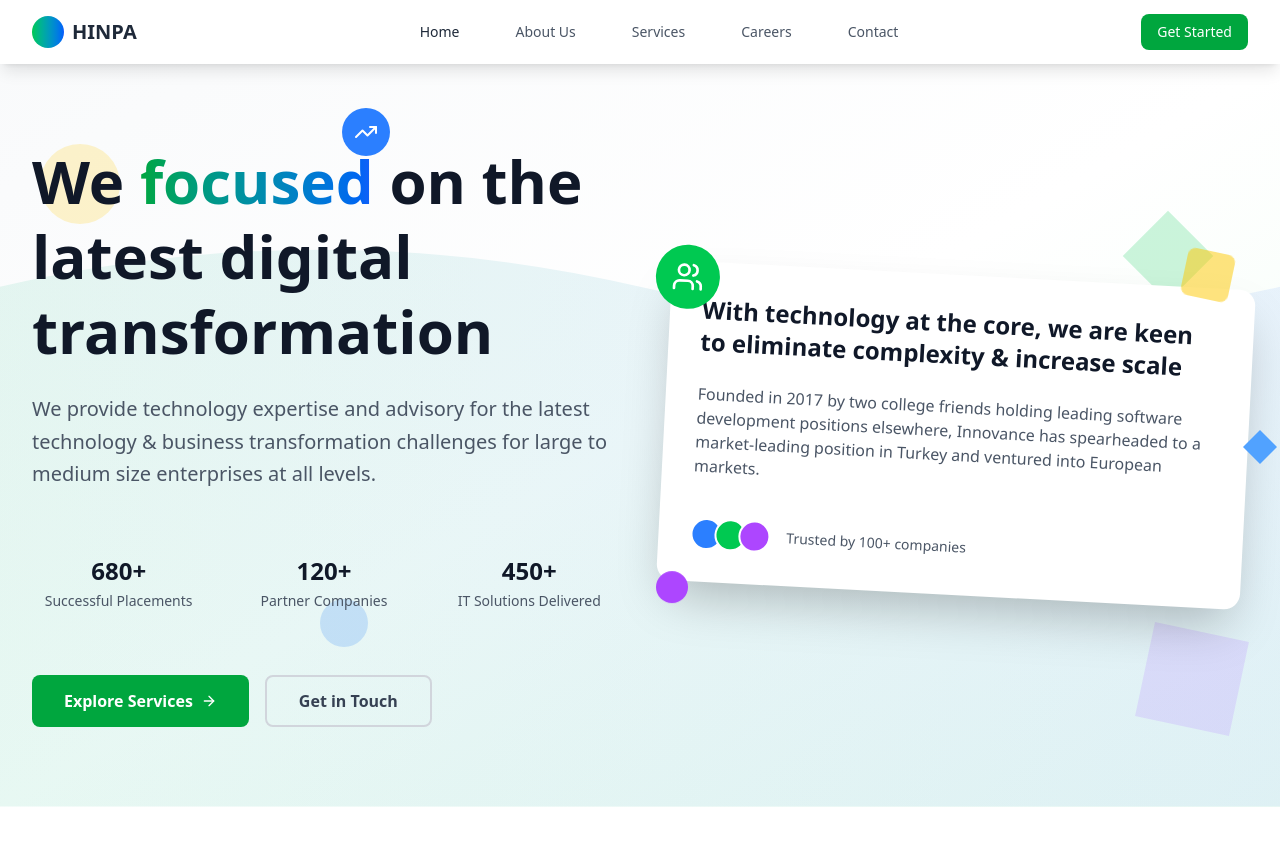
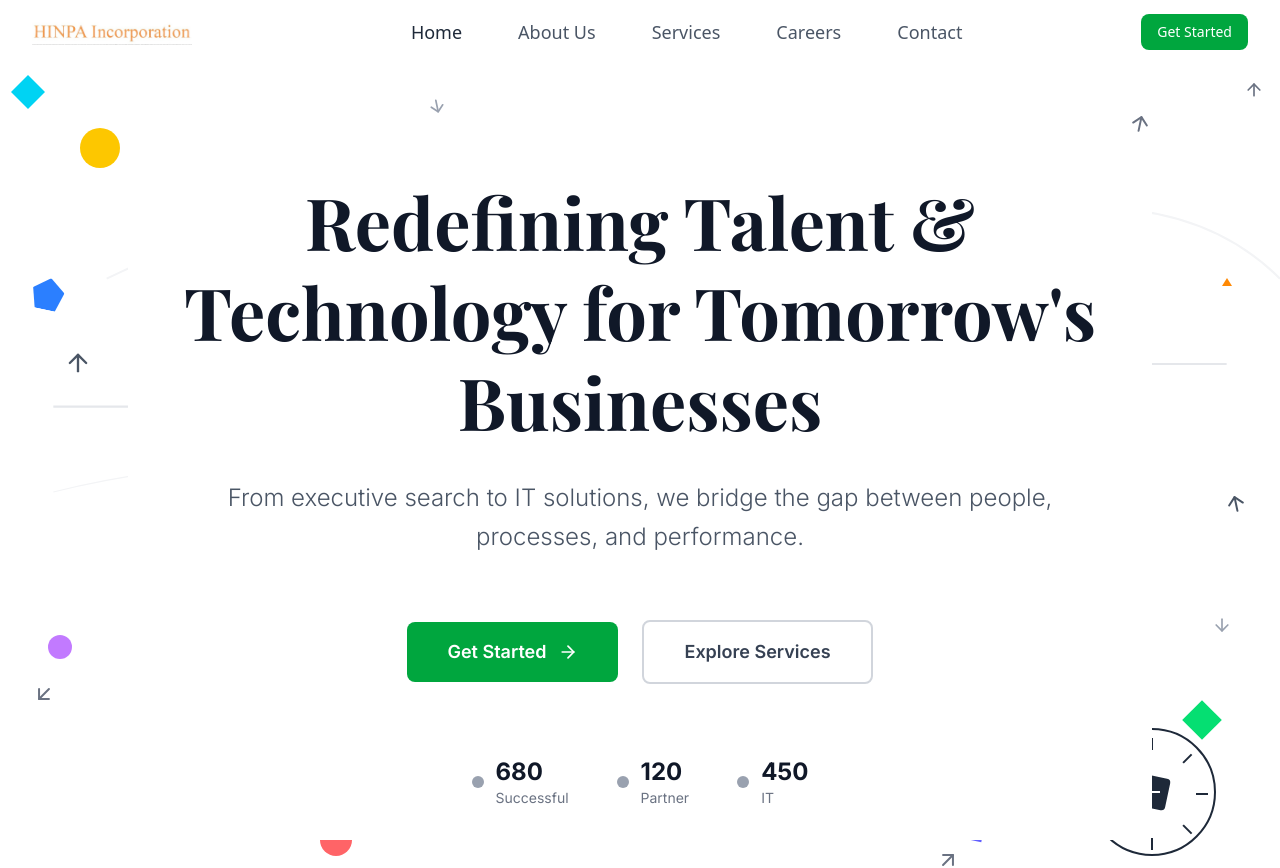
Before and after one commit to Aks-20/Hinpa-Incorporation, a React (Vite) app: page / in a window 1280 px wide. Shown: the top 868 px of the page. Built offline with nearby package versions, Linux system fonts and the light colour scheme.

Commit message:
Add logo image to Header component and update Hero section layout

```diff
--- a/src/components/Header.jsx
+++ b/src/components/Header.jsx
@@ -1,29 +1,35 @@
 import React, { useState } from 'react';
 import { Menu, X } from 'lucide-react';
+import logo from '../assets/WhatsApp Image 2025-09-23 at 4.51.00 PM.jpeg'; // adjust path to your logo file
 
 const Header = () => {
   const [isMenuOpen, setIsMenuOpen] = useState(false);
 
   return (
-    <nav className="bg-white shadow-lg sticky top-0 z-50">
+    <nav className="bg-white sticky top-0 z-50">
       <div className="max-w-7xl mx-auto px-4 sm:px-6 lg:px-8">
         <div className="flex justify-between items-center h-16">
           <div className="flex items-center">
             <div className="flex-shrink-0">
               <div className="flex items-center space-x-2">
-                <div className="w-8 h-8 bg-gradient-to-r from-green-500 to-blue-600 rounded-full"></div>
-                <span className="text-xl font-bold text-gray-800">HINPA</span>
+                {/* replaced gradient div with logo image */}
+                <img
+                  src={logo}
+                  alt="HINPA Logo"
+                  className="w-40 h-20 object-contain"
+                />
+                {/* <span className="text-xl font-bold text-gray-800">HINPA</span> */}
               </div>
             </div>
           </div>
 
           <div className="hidden md:block">
             <div className="ml-10 flex items-baseline space-x-8">
-              <a href="#home" className="text-gray-800 hover:text-green-600 px-3 py-2 text-sm font-medium transition-colors">Home</a>
-              <a href="#about" className="text-gray-600 hover:text-green-600 px-3 py-2 text-sm font-medium transition-colors">About Us</a>
-              <a href="#services" className="text-gray-600 hover:text-green-600 px-3 py-2 text-sm font-medium transition-colors">Services</a>
-              <a href="#careers" className="text-gray-600 hover:text-green-600 px-3 py-2 text-sm font-medium transition-colors">Careers</a>
-              <a href="#contact" className="text-gray-600 hover:text-green-600 px-3 py-2 text-sm font-medium transition-colors">Contact</a>
+              <a href="#home" className="text-gray-800 hover:text-green-600 px-3 py-2 text-lg font-medium transition-colors">Home</a>
+              <a href="#about" className="text-gray-600 hover:text-green-600 px-3 py-2 text-lg font-medium transition-colors">About Us</a>
+              <a href="#services" className="text-gray-600 hover:text-green-600 px-3 py-2 text-lg font-medium transition-colors">Services</a>
+              <a href="#careers" className="text-gray-600 hover:text-green-600 px-3 py-2 text-lg font-medium transition-colors">Careers</a>
+              <a href="#contact" className="text-gray-600 hover:text-green-600 px-3 py-2 text-lg font-medium transition-colors">Contact</a>
             </div>
           </div>
 
--- a/src/components/Hero.jsx
+++ b/src/components/Hero.jsx
@@ -1,115 +1,159 @@
 import React from 'react';
-import { ArrowRight, TrendingUp, Users, Zap } from 'lucide-react';
+import { ArrowRight, TrendingUp, Users, Zap, ArrowUp, ArrowDown } from 'lucide-react';
 
 const HeroSection = () => {
   const stats = [
-    { number: '680+', label: 'Successful Placements' },
-    { number: '120+', label: 'Partner Companies' },
-    { number: '450+', label: 'IT Solutions Delivered' }
+    { number: '680', label: 'Successful Placements' },
+    { number: '120', label: 'Partner Companies' },
+    { number: '450', label: 'IT Solutions Delivered' }
   ];
 
   return (
-    <section id="home" className="relative bg-gradient-to-br from-gray-50 via-white to-green-50 overflow-hidden">
-      {/* Background Elements */}
-      <div className="absolute inset-0">
-        <div className="absolute top-20 left-10 w-20 h-20 bg-yellow-400 rounded-full opacity-20"></div>
-        <div className="absolute top-40 right-20 w-16 h-16 bg-green-500 transform rotate-45 opacity-20"></div>
-        <div className="absolute bottom-40 left-1/4 w-12 h-12 bg-blue-500 rounded-full opacity-20"></div>
-        <div className="absolute bottom-20 right-10 w-24 h-24 bg-purple-400 transform rotate-12 opacity-20"></div>
+    <section id="home" className="relative bg-white overflow-hidden min-h-screen font-sans">
+      {/* Import Google Fonts */}
+      <link href="https://fonts.googleapis.com/css2?family=Inter:wght@300;400;500;600;700;800;900&family=Playfair+Display:wght@400;500;600;700;800;900&display=swap" rel="stylesheet" />
+      {/* Scattered Icons and Arrows - positioned to avoid text */}
+      <div className="absolute inset-0 pointer-events-none overflow-hidden">
+        {/* Top area scattered elements */}
+        <div className="absolute top-16 left-20 w-10 h-10 bg-yellow-400 rounded-full"></div>
+        <ArrowUp className="absolute top-12 right-32 w-6 h-6 text-gray-500 transform rotate-12" />
+        <div className="absolute top-24 right-64 w-6 h-6 bg-green-500 transform rotate-45"></div>
+        <ArrowDown className="absolute top-8 left-1/3 w-5 h-5 text-gray-400 transform -rotate-12" />
 
-        {/* Flowing Lines */}
-        <svg className="absolute inset-0 w-full h-full" viewBox="0 0 1000 1000" preserveAspectRatio="none">
-          <path d="M0,300 Q250,200 500,300 T1000,300 L1000,1000 L0,1000 Z" fill="url(#gradient)" opacity="0.1"/>
-          <defs>
-            <linearGradient id="gradient" x1="0%" y1="0%" x2="100%" y2="0%">
-              <stop offset="0%" stopColor="#10B981"/>
-              <stop offset="100%" stopColor="#3B82F6"/>
-            </linearGradient>
-          </defs>
+        {/* Left side scattered elements */}
+        <div className="absolute top-1/4 left-8 w-8 h-8 bg-blue-500 transform rotate-12" style={{clipPath: 'polygon(50% 0%, 100% 38%, 82% 100%, 18% 100%, 0% 38%)'}}></div>
+        <ArrowUp className="absolute top-1/3 left-16 w-7 h-7 text-gray-600" />
+        <div className="absolute top-2/3 left-12 w-6 h-6 bg-purple-400 rounded-full"></div>
+        <ArrowDown className="absolute bottom-1/4 left-8 w-6 h-6 text-gray-500 transform rotate-45" />
+
+        {/* Right side scattered elements */}
+        <div className="absolute top-1/4 right-12 w-0 h-0 border-l-5 border-r-5 border-b-8 border-l-transparent border-r-transparent border-b-orange-400"></div>
+        <ArrowUp className="absolute top-1/2 right-8 w-6 h-6 text-gray-600 transform -rotate-12" />
+        <div className="absolute top-3/4 right-16 w-7 h-7 bg-green-400 transform rotate-45"></div>
+        <ArrowDown className="absolute bottom-1/3 right-12 w-5 h-5 text-gray-400" />
+
+        {/* Bottom area scattered elements */}
+        <div className="absolute bottom-16 left-1/4 w-8 h-8 bg-red-400 rounded-full"></div>
+        <ArrowUp className="absolute bottom-12 right-1/4 w-6 h-6 text-gray-500 transform rotate-45" />
+        <div className="absolute bottom-20 left-3/4 w-6 h-6 bg-indigo-500 transform rotate-12"></div>
+        <ArrowDown className="absolute bottom-8 left-2/3 w-5 h-5 text-gray-400 transform -rotate-45" />
+
+        {/* Additional scattered elements */}
+        <div className="absolute top-1/6 left-2/3 w-5 h-5 bg-pink-400 transform rotate-45"></div>
+        <ArrowUp className="absolute top-3/4 left-1/5 w-6 h-6 text-gray-500" />
+        <div className="absolute bottom-2/3 right-1/3 w-4 h-4 bg-teal-400 rounded-full"></div>
+        <ArrowDown className="absolute top-2/3 right-2/3 w-5 h-5 text-gray-400 transform rotate-30" />
+
+        {/* Corner elements */}
+        <div className="absolute top-4 left-4 w-6 h-6 bg-cyan-400 transform rotate-45"></div>
+        <ArrowUp className="absolute top-4 right-4 w-5 h-5 text-gray-500" />
+        <div className="absolute bottom-4 left-4 w-5 h-5 bg-amber-400 rounded-full"></div>
+        <ArrowDown className="absolute bottom-4 right-4 w-6 h-6 text-gray-400 transform rotate-12" />
+      </div>
+
+      {/* Flowing curved lines in background only */}
+      <div className="absolute inset-0 pointer-events-none">
+        <svg className="absolute inset-0 w-full h-full" viewBox="0 0 1200 800">
+          {/* Main flowing curve */}
+          <path
+            d="M 100 200 Q 300 100 500 200 T 900 150 Q 1100 100 1200 200"
+            stroke="#f3f4f6"
+            strokeWidth="2"
+            fill="none"
+          />
+
+          {/* Secondary curves */}
+          <path
+            d="M 50 400 Q 250 350 450 400 T 850 380"
+            stroke="#f3f4f6"
+            strokeWidth="1"
+            fill="none"
+          />
+
+          {/* Horizontal connecting lines */}
+          <path
+            d="M 50 320 L 200 320"
+            stroke="#e5e7eb"
+            strokeWidth="2"
+            fill="none"
+          />
+
+          <path
+            d="M 1000 280 L 1150 280"
+            stroke="#e5e7eb"
+            strokeWidth="2"
+            fill="none"
+          />
         </svg>
       </div>
 
       <div className="relative max-w-7xl mx-auto px-4 sm:px-6 lg:px-8 py-20">
-        <div className="grid lg:grid-cols-2 gap-12 items-center">
-          {/* Left Content */}
-          <div className="space-y-8">
-            <div className="space-y-6">
-              <h1 className="text-5xl lg:text-6xl font-bold text-gray-900 leading-tight">
-                We{' '}
-                <span className="relative">
-                  <span className="bg-gradient-to-r from-green-600 to-blue-600 bg-clip-text text-transparent">
-                    focused
-                  </span>
-                  <div className="absolute -top-8 -right-4">
-                    <div className="w-12 h-12 bg-blue-500 rounded-full flex items-center justify-center">
-                      <TrendingUp className="w-6 h-6 text-white" />
-                    </div>
-                  </div>
-                </span>{' '}
-                on the latest digital transformation
+        <div className="flex items-center justify-center min-h-[70vh] relative">
+          {/* Center Content */}
+          <div className="text-center space-y-10 max-w-5xl z-10 bg-white bg-opacity-95 rounded-2xl p-8 backdrop-blur-sm">
+            <div className="space-y-8">
+              <h1 className="text-5xl lg:text-7xl font-bold text-gray-900 leading-tight" style={{fontFamily: 'Playfair Display, serif'}}>
+                Redefining Talent & Technology for Tomorrow's Businesses
               </h1>
 
-              <p className="text-xl text-gray-600 leading-relaxed">
-                We provide technology expertise and advisory for the latest technology & business transformation challenges for large to medium size enterprises at all levels.
+              <p className="text-xl lg:text-2xl text-gray-600 leading-relaxed max-w-4xl mx-auto font-light" style={{fontFamily: 'Inter, sans-serif'}}>
+                From executive search to IT solutions, we bridge the gap between people, processes, and performance.
               </p>
             </div>
 
-            {/* Stats */}
-            <div className="grid grid-cols-3 gap-8 py-8">
+            {/* CTA Buttons */}
+            <div className="flex flex-col sm:flex-row gap-6 justify-center items-center pt-6">
+              <button className="bg-green-600 text-white px-10 py-4 rounded-lg font-semibold text-lg hover:bg-green-700 transition-colors flex items-center justify-center group" style={{fontFamily: 'Inter, sans-serif'}}>
+                Get Started
+                <ArrowRight className="ml-3 w-5 h-5 group-hover:translate-x-1 transition-transform" />
+              </button>
+              <button className="border-2 border-gray-300 text-gray-700 px-10 py-4 rounded-lg font-semibold text-lg hover:border-green-600 hover:text-green-600 transition-colors" style={{fontFamily: 'Inter, sans-serif'}}>
+                Explore Services
+              </button>
+            </div>
+
+            {/* Stats centered */}
+            <div className="flex items-center justify-center space-x-12 pt-8">
               {stats.map((stat, index) => (
-                <div key={index} className="text-center">
-                  <div className="text-2xl font-bold text-gray-900">{stat.number}</div>
-                  <div className="text-sm text-gray-600 mt-1">{stat.label}</div>
+                <div key={index} className="flex items-center space-x-3">
+                  <div className="w-3 h-3 bg-gray-400 rounded-full"></div>
+                  <div className="text-left">
+                    <div className="text-2xl font-bold text-gray-900" style={{fontFamily: 'Inter, sans-serif'}}>{stat.number}</div>
+                    <div className="text-sm text-gray-500" style={{fontFamily: 'Inter, sans-serif'}}>{stat.label.split(' ')[0]}</div>
+                  </div>
                 </div>
               ))}
             </div>
+          </div>
+        </div>
 
-            {/* CTA Buttons */}
-            <div className="flex flex-col sm:flex-row gap-4">
-              <button className="bg-green-600 text-white px-8 py-3 rounded-lg font-semibold hover:bg-green-700 transition-colors flex items-center justify-center group">
-                Explore Services
-                <ArrowRight className="ml-2 w-4 h-4 group-hover:translate-x-1 transition-transform" />
-              </button>
-              <button className="border-2 border-gray-300 text-gray-700 px-8 py-3 rounded-lg font-semibold hover:border-green-600 hover:text-green-600 transition-colors">
-                Get in Touch
-              </button>
-            </div>
-          </div>
-
-          {/* Right Content - Visual Elements */}
-          <div className="relative">
-            <div className="relative bg-white rounded-2xl shadow-2xl p-8 transform rotate-3 hover:rotate-0 transition-transform duration-500">
-              <div className="absolute -top-4 -left-4 w-16 h-16 bg-green-500 rounded-full flex items-center justify-center">
-                <Users className="w-8 h-8 text-white" />
-              </div>
-
-              <div className="space-y-6">
-                <h3 className="text-2xl font-bold text-gray-900">
-                  With technology at the core, we are keen to eliminate complexity & increase scale
-                </h3>
-
-                <p className="text-gray-600">
-                  Founded in 2017 by two college friends holding leading software development positions elsewhere, Innovance has spearheaded to a market-leading position in Turkey and ventured into European markets.
-                </p>
-
-                <div className="flex items-center space-x-4 pt-4">
-                  <div className="flex -space-x-2">
-                    <div className="w-8 h-8 bg-blue-500 rounded-full border-2 border-white"></div>
-                    <div className="w-8 h-8 bg-green-500 rounded-full border-2 border-white"></div>
-                    <div className="w-8 h-8 bg-purple-500 rounded-full border-2 border-white"></div>
-                  </div>
-                  <span className="text-sm text-gray-600 font-medium">Trusted by 100+ companies</span>
-                </div>
-              </div>
+        {/* Circular element positioned separately */}
+        <div className="absolute bottom-16 right-16 hidden lg:block">
+          <div className="w-32 h-32 border-2 border-gray-800 rounded-full flex items-center justify-center relative">
+            <div className="w-8 h-8 bg-gray-800 rounded-sm transform rotate-12 flex items-center justify-center">
+              <div className="w-4 h-0.5 bg-white transform -rotate-12"></div>
             </div>
 
-            {/* Floating Elements */}
-            <div className="absolute -top-6 right-4 w-12 h-12 bg-yellow-400 rounded-lg transform rotate-12 animate-pulse"></div>
-            <div className="absolute -bottom-4 -left-2 w-8 h-8 bg-purple-500 rounded-full animate-bounce"></div>
-            <div className="absolute top-1/2 -right-6 w-6 h-6 bg-blue-400 transform rotate-45"></div>
+            {/* Tick marks */}
+            {[...Array(8)].map((_, i) => (
+              <div
+                key={i}
+                className="absolute w-0.5 h-3 bg-gray-800"
+                style={{
+                  top: '8px',
+                  left: '50%',
+                  transformOrigin: '50% 56px',
+                  transform: `translateX(-50%) rotate(${i * 45}deg)`
+                }}
+              />
+            ))}
+
+
           </div>
         </div>
       </div>
+
+
     </section>
   );
 };
```
Also changed, not shown: src/assets/WhatsApp Image 2025-09-23 at 4.51.00 PM.jpeg (added), 1 other file (tests, documents, lock files or other folders).
